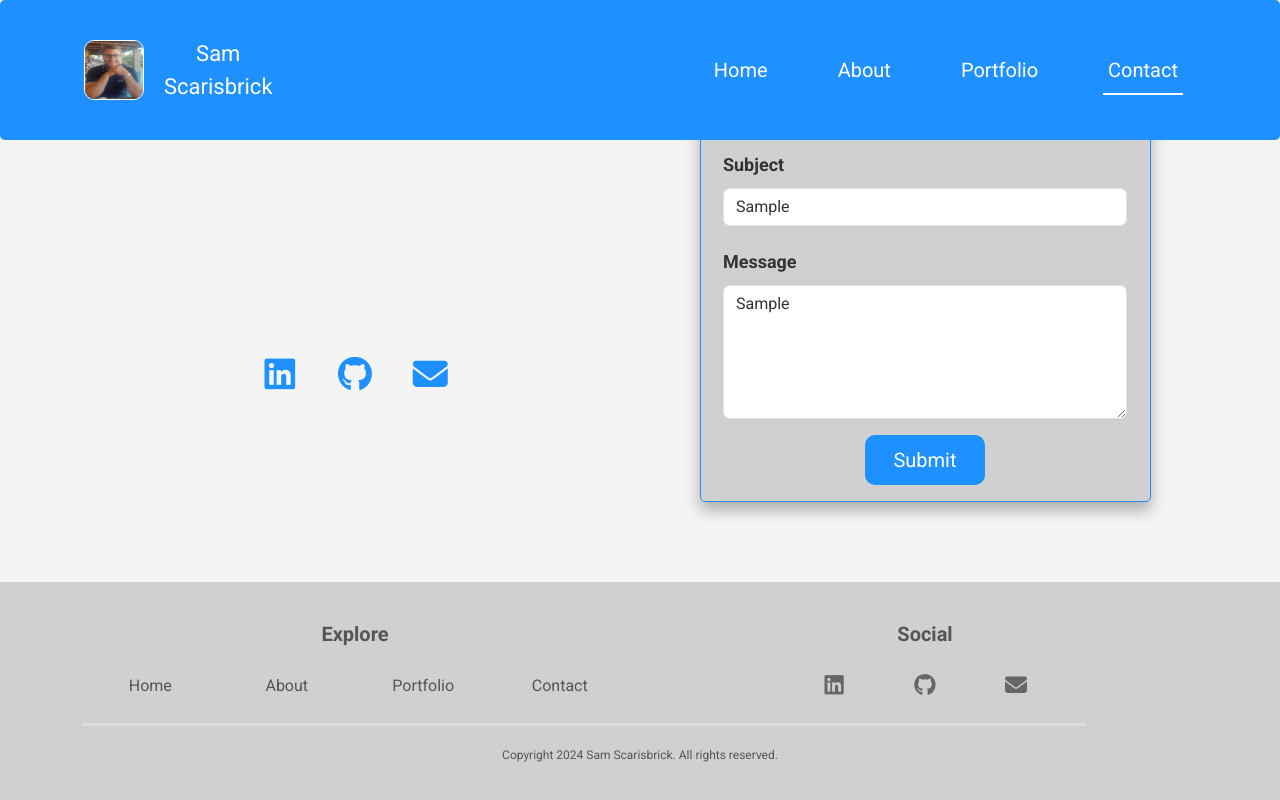
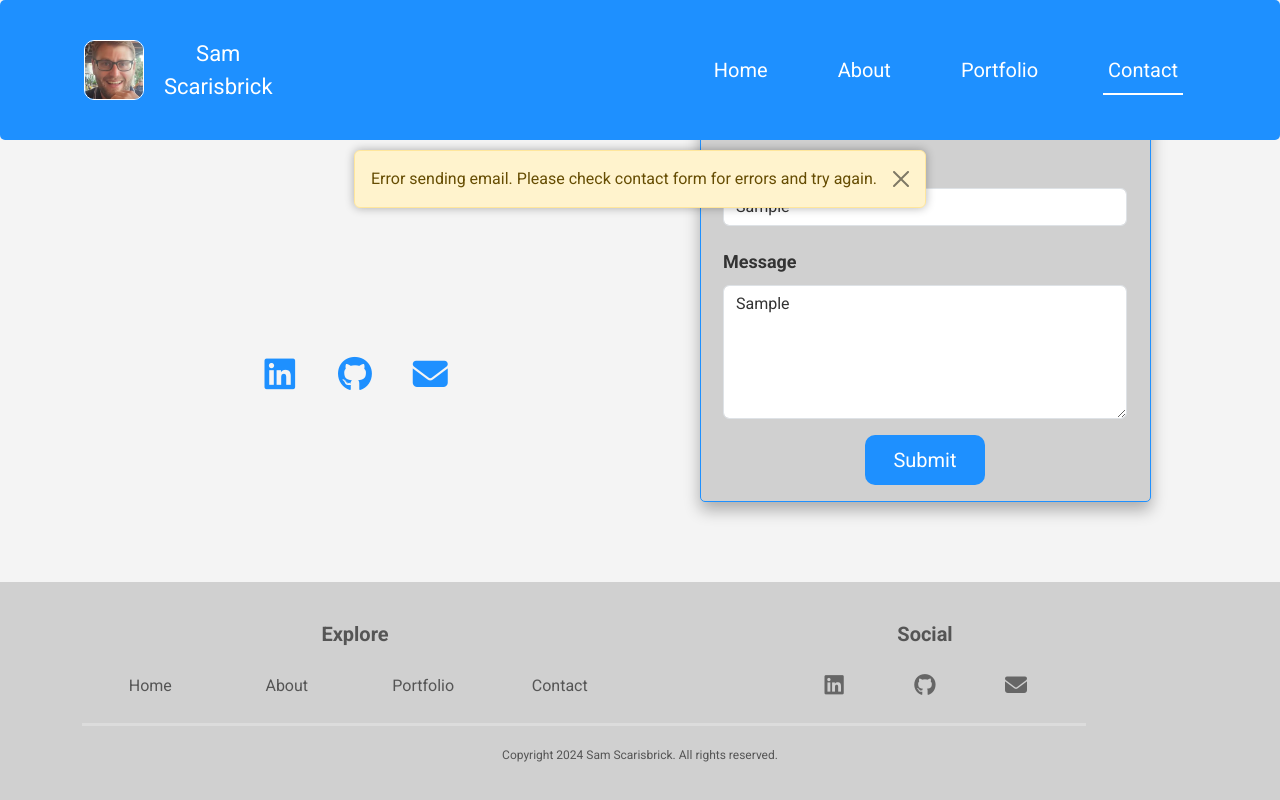
Before and after one commit to sam2829/my-portfolio-app, a React (Create React App) app in the folder frontend/: page /contact in a window 1280 px wide. Both pictures are taken after typing "Sample", "name@example.com", "Sample", "Sample" into the empty fields and a click on the button "Submit". Shown: the part 448-1248 px from the top of the page. Built offline with nearby package versions, Linux system fonts and the light colour scheme; no server answers; a web font is replaced by a local one.

Commit message:
create new component for alert messages and get alerts to display on succesfful and failed contact form submits. Add new thumbnail for navbar logo image. Increase scale for hover over icons component

```diff
--- a/frontend/src/App.js
+++ b/frontend/src/App.js
@@ -12,20 +12,36 @@ import PortfolioPage from "./pages/Portfolio/PortfolioPage";
 import ContactPage from "./pages/Contact/ContactPage";
 import Footer from "./components/Footer";
 import PortfolioDetailPage from "./pages/Portfolio/PortfolioDetailPage";
+import AlertMessage, { useAlert } from "./components/AlertMessage";
 
 function App() {
+  // to show alert message
+  const { alert, showAlert, hideAlert } = useAlert();
+
   return (
     <div className={styles.App}>
       <Router>
         {/* import navbar */}
         <NavBar />
+        {/** Display the show alert message */}
+        {alert && (
+          <AlertMessage
+            variant={alert.variant}
+            message={alert.message}
+            showAlert={showAlert}
+            onClose={hideAlert}
+          />
+        )}
         <Routes>
           {/* import pages and their paths */}
           <Route path="/" element={<Homepage />} />
           <Route path="/about" element={<AboutPage />} />
           <Route path="/portfolio" element={<PortfolioPage />} />
           <Route path="/portfolio/:id" element={<PortfolioDetailPage />} />
-          <Route path="/contact" element={<ContactPage />} />
+          <Route
+            path="/contact"
+            element={<ContactPage showAlert={showAlert} />}
+          />
         </Routes>
         {/* import footer */}
         <Footer />
--- /dev/null
+++ b/frontend/src/components/AlertMessage.js
@@ -0,0 +1,63 @@
+import React, { useState, useEffect } from "react";
+import Alert from "react-bootstrap/Alert";
+import styles from "../styles/AlertMessage.module.css";
+
+// Functional component for displaying alert messages
+const AlertMessage = ({ variant, message, showAlert }) => {
+  const [show, setShow] = useState(true);
+
+  const handleClose = () => {
+    setShow(false);
+  };
+
+  // this will run only when showAlert has been called
+  // and if true shows alert then closes after
+  // three seconds
+  useEffect(() => {
+    if (showAlert) {
+      setShow(true);
+      const timer = setTimeout(() => {
+        setShow(false);
+      }, 5000);
+
+      return () => {
+        clearTimeout(timer);
+      };
+    }
+  }, [showAlert]);
+
+  return (
+    <>
+      {show && (
+        <Alert
+          className={`${styles.Alert} ${
+            variant === "success" ? styles.SuccessAlert : ""
+          }`}
+          variant={variant}
+          onClose={handleClose}
+          dismissible
+        >
+          {message}
+        </Alert>
+      )}
+    </>
+  );
+};
+
+// Custom hook for managing alert state and actions
+export const useAlert = () => {
+  const [alert, setAlert] = useState(null);
+
+  // Show alert with specified variant and message
+  const showAlert = (variant, message) => {
+    setAlert({ variant, message });
+  };
+
+  const hideAlert = () => {
+    setAlert(null);
+  };
+
+  return { alert, showAlert, hideAlert };
+};
+
+export default AlertMessage;
--- a/frontend/src/components/NavBar.js
+++ b/frontend/src/components/NavBar.js
@@ -8,6 +8,7 @@ import styles from "../styles/NavBar.module.css";
 import useClickOutsideToggle from "../hooks/useClickOutsideToggle";
 import NavBarNavLink from "./NavBarNavLink";
 import myImage from "../images/my-image.jpg";
+import logoImage from '../images/thumbnail.jpg'
 
 // Component for rendering Navbar
 const NavBar = () => {
@@ -41,7 +42,7 @@ const NavBar = () => {
               <Link to="/" className={styles.Link}>
                 <img
                   className={styles.Image}
-                  src={myImage}
+                  src={logoImage}
                   alt="Sam Scarisbrick"
                 />
                 <div className={styles.textContainer}>
--- a/frontend/src/pages/Contact/ContactForm.js
+++ b/frontend/src/pages/Contact/ContactForm.js
@@ -10,7 +10,7 @@ import useIsSmallScreen from "../../hooks/useIsSmallScreen.js";
 import axios from "axios";
 
 // Component to render contact form
-const ContactForm = () => {
+const ContactForm = ({ showAlert }) => {
   // define if app is in small screen
   const isSmallScreen = useIsSmallScreen();
 
@@ -46,13 +46,14 @@ const ContactForm = () => {
   const handleSubmit = async (event) => {
     event.preventDefault();
     setIsSubmitting(true);
-    console.log("sending...");
 
     try {
       await axios.post("http://127.0.0.1:8000/api/send-email/", formEmailData);
 
+      // success alert message
+      showAlert("success", `Your email was successfully sent!`);
       //handle response from backend
-      console.log("success");
+      // console.log("success");
       setFormEmailData({
         name: "",
         email: "",
@@ -61,8 +62,13 @@ const ContactForm = () => {
       });
       setErrors({});
     } catch (err) {
+      // failed message alert
+      showAlert(
+        "warning",
+        `Error sending email. Please check contact form for errors and try again.`
+      );
       setErrors(err.response?.data?.errors || {});
-      console.log("error sending email", err);
+      // console.log("error sending email", err);
     } finally {
       setIsSubmitting(false);
     }
--- a/frontend/src/components/ContactFormErrorMessage.js
+++ b/frontend/src/pages/Contact/ContactFormErrorMessage.js
@@ -1,6 +1,6 @@
 import React from "react";
 import Alert from "react-bootstrap/Alert";
-import styles from '../styles/ContactFormErrorMessage.module.css'
+import styles from '../../styles/ContactFormErrorMessage.module.css'
 
 // component to render error alerts in contact form
 const ContactFormErrorMessage = ({ errors, fieldName }) => {
--- a/frontend/src/pages/Contact/ContactFormFields.js
+++ b/frontend/src/pages/Contact/ContactFormFields.js
@@ -1,7 +1,7 @@
 import React from "react";
 import styles from "../../styles/ContactFormFields.module.css";
 import Form from "react-bootstrap/Form";
-import ContactFormErrorMessage from "../../components/ContactFormErrorMessage";
+import ContactFormErrorMessage from "./ContactFormErrorMessage";
 
 // Component to render contact form fields
 const ContactFormFields = ({
@@ -23,7 +23,7 @@ const ContactFormFields = ({
         type={type}
         name={name}
         value={value}
-        // required
+        required
         className={styles.FormInput}
         rows={rows}
         onChange={handleChange}
--- a/frontend/src/pages/Contact/ContactPage.js
+++ b/frontend/src/pages/Contact/ContactPage.js
@@ -8,7 +8,7 @@ import Icons from "../../components/Icons";
 import ContactForm from "./ContactForm";
 
 // component to render the contact page
-const ContactPage = () => {
+const ContactPage = ({showAlert}) => {
 
   // variables for motion framer
   const motionConfig = {
@@ -43,7 +43,7 @@ const ContactPage = () => {
           </Col>
           <Col xs={12} lg={5} className="mx-auto">
           {/* import contact form */}
-            <ContactForm />
+            <ContactForm showAlert={showAlert} />
           </Col>
         </Row>
       </main>
--- /dev/null
+++ b/frontend/src/styles/AlertMessage.module.css
@@ -0,0 +1,16 @@
+.Alert {
+  position: fixed;
+  top: 150px;
+  left: 50%;
+  transform: translateX(-50%);
+  /* color: white;
+  background-color: #1e90ff; */
+  text-align: center;
+  z-index: 9999;
+  box-shadow: 0 0 10px rgba(0, 0, 0, 0.3);
+}
+
+.SuccessAlert {
+  color: white;
+  background-color: #1e90ff;
+}
--- a/frontend/src/styles/Icons.module.css
+++ b/frontend/src/styles/Icons.module.css
@@ -10,7 +10,7 @@
 }
 
 .Icon i:hover {
-  transform: scale(1.2);
+  transform: scale(1.4);
 }
 
 /* Styles for screen sizes larger than 992px wide */
@@ -35,5 +35,5 @@
 }
 
 .FooterIcon i:hover {
-  transform: scale(1.2);
+  transform: scale(1.4);
 }
--- a/frontend/src/styles/NavBar.module.css
+++ b/frontend/src/styles/NavBar.module.css
@@ -26,6 +26,7 @@
     width: 50px;
     border: 1px solid #ffffff;
     border-radius: 10px;
+    object-fit: cover;
 }
 
 .Link {
```
Also changed, not shown: frontend/src/images/thumbnail.jpg (added).
